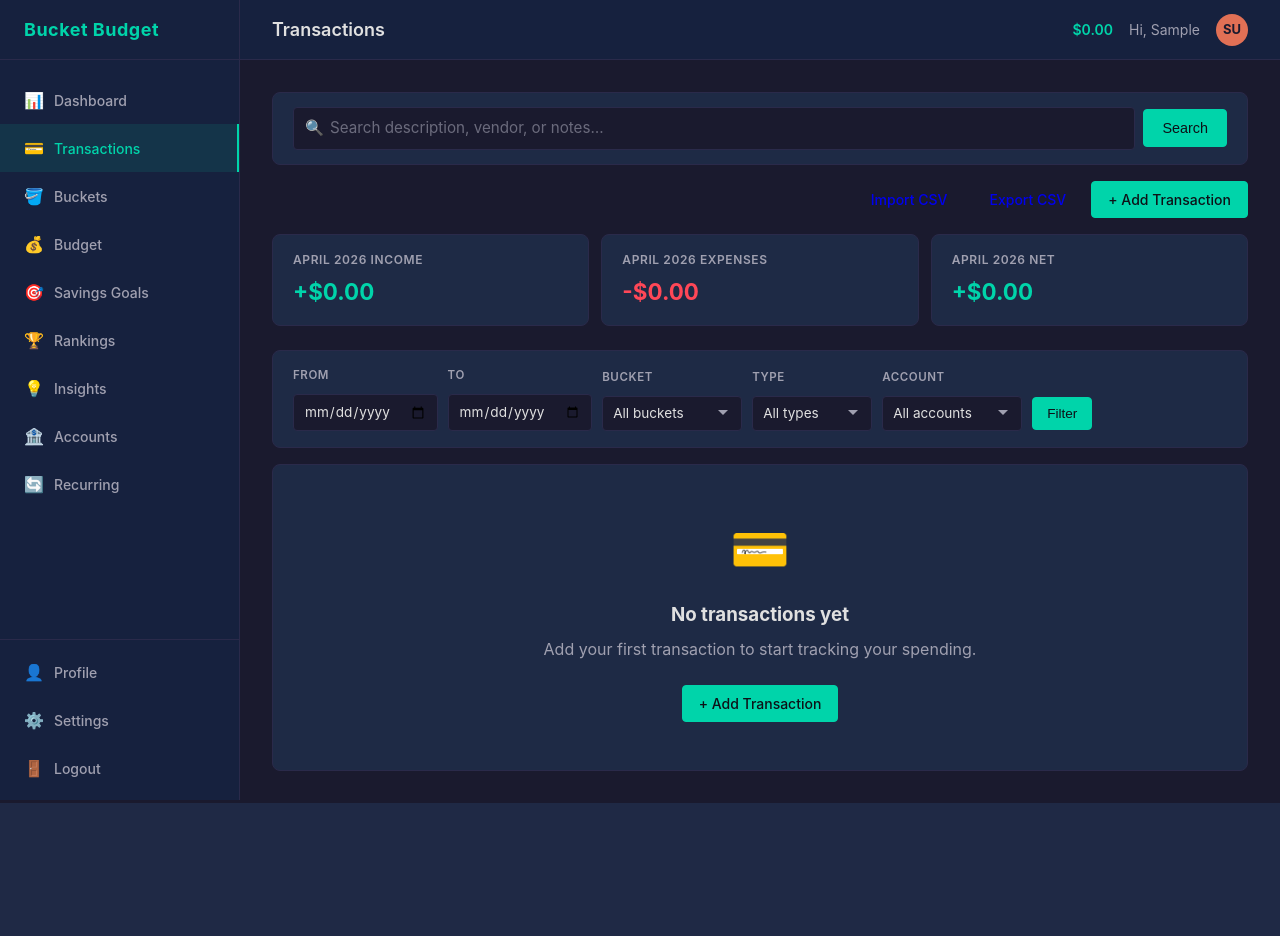
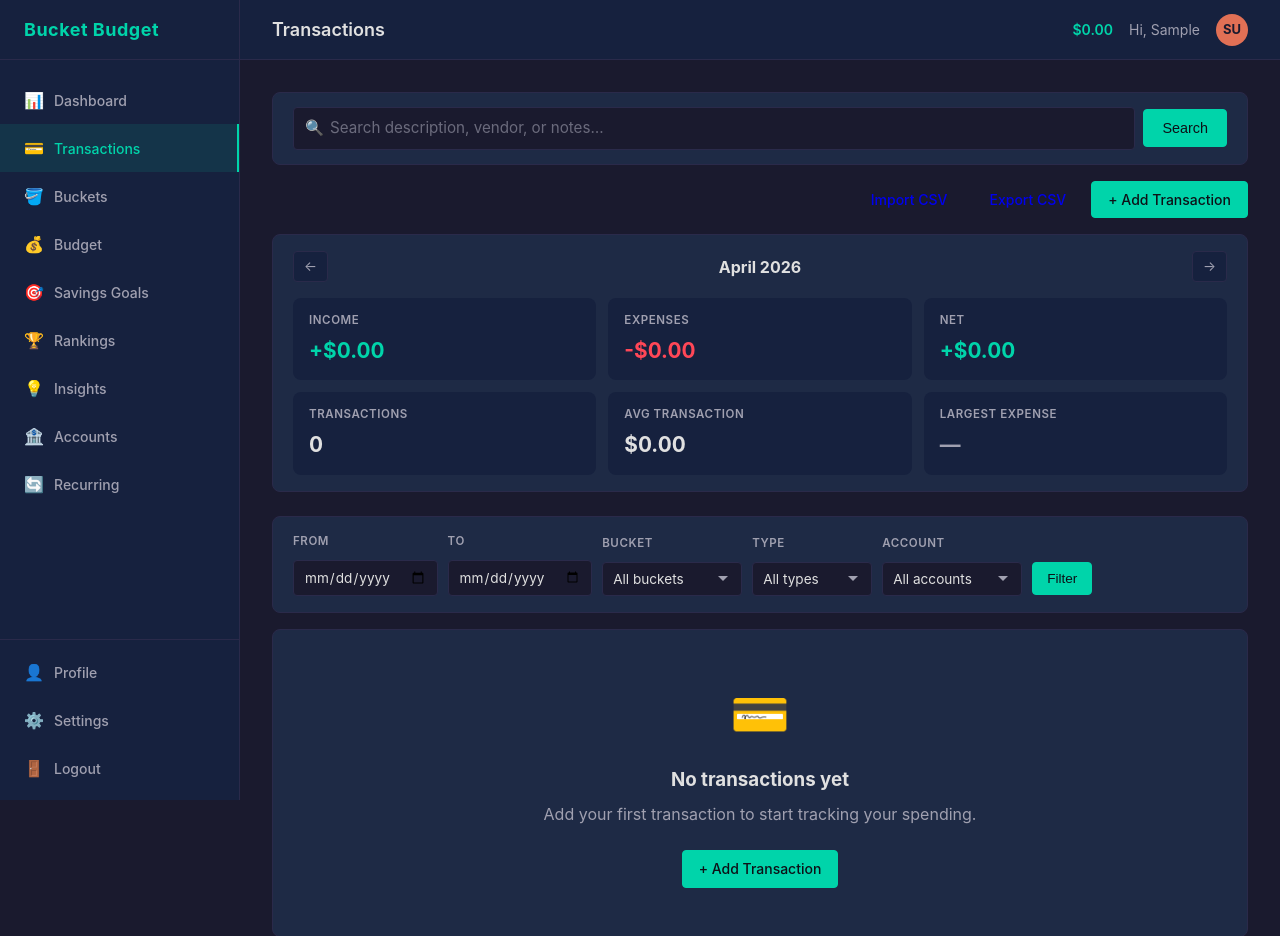
Before and after one commit to dsneed123/bucket-budget, a Django app: page /transactions/ in a window 1280 px wide. Shown: the top 936 px of the page. Before the commit the page ends 803 px from the top, so only its background shows below. Run offline with Django 4.2, Linux system fonts and the light colour scheme; the visitor is signed in with stand-in values (Sample User, id 1); data comes from the database, SQL or seed files in the repository; data that the repository does not hold is empty.

Commit message:
Add monthly transaction summary header (#74)
Co-authored-by: dsneed123 <davissneed@Daviss-Mac-mini.local>

```diff
--- a/transactions/templates/transactions/transaction_list.html
+++ b/transactions/templates/transactions/transaction_list.html
@@ -48,19 +48,48 @@ mark.search-highlight {
     <a href="{% url 'transaction_add' %}" class="btn btn-primary">+ Add Transaction</a>
 </div>
 
-<div style="display: grid; grid-template-columns: repeat(3, 1fr); gap: 12px; margin-bottom: 24px;">
-    <div class="card" style="padding: 16px 20px;">
-        <div style="font-size: 0.75rem; font-weight: 600; color: var(--text-secondary); text-transform: uppercase; letter-spacing: 0.05em; margin-bottom: 6px;">{{ current_month }} Income</div>
-        <div style="font-size: 1.4rem; font-weight: 700; color: var(--accent-green);">+{{ total_income|currency:request.user.currency }}</div>
+{# Monthly summary header #}
+<div class="card" style="padding: 16px 20px; margin-bottom: 24px;">
+    {# Month navigation #}
+    <div style="display: flex; align-items: center; justify-content: space-between; margin-bottom: 16px;">
+        <a href="?{{ prev_month_qs }}" style="display: inline-flex; align-items: center; padding: 4px 10px; background: var(--bg-secondary); color: var(--text-secondary); border: 1px solid var(--border); border-radius: 4px; font-size: 0.85rem; text-decoration: none; transition: border-color 0.2s;" onmouseover="this.style.borderColor='var(--accent-green)'" onmouseout="this.style.borderColor='var(--border)'">&larr;</a>
+        <div style="display: flex; align-items: center; gap: 10px;">
+            <span style="font-size: 1rem; font-weight: 700; color: var(--text-primary);">{{ current_month }}</span>
+            {% if not is_current_month %}
+                <a href="?{{ today_qs }}" style="font-size: 0.75rem; color: var(--text-secondary); text-decoration: none; border: 1px solid var(--border); border-radius: 4px; padding: 2px 8px; transition: border-color 0.2s;" onmouseover="this.style.borderColor='var(--accent-green)'" onmouseout="this.style.borderColor='var(--border)'">Today</a>
+            {% endif %}
+        </div>
+        <a href="?{{ next_month_qs }}" style="display: inline-flex; align-items: center; padding: 4px 10px; background: var(--bg-secondary); color: var(--text-secondary); border: 1px solid var(--border); border-radius: 4px; font-size: 0.85rem; text-decoration: none; transition: border-color 0.2s;" onmouseover="this.style.borderColor='var(--accent-green)'" onmouseout="this.style.borderColor='var(--border)'">&rarr;</a>
     </div>
-    <div class="card" style="padding: 16px 20px;">
-        <div style="font-size: 0.75rem; font-weight: 600; color: var(--text-secondary); text-transform: uppercase; letter-spacing: 0.05em; margin-bottom: 6px;">{{ current_month }} Expenses</div>
-        <div style="font-size: 1.4rem; font-weight: 700; color: var(--accent-red);">-{{ total_expenses|currency:request.user.currency }}</div>
-    </div>
-    <div class="card" style="padding: 16px 20px;">
-        <div style="font-size: 0.75rem; font-weight: 600; color: var(--text-secondary); text-transform: uppercase; letter-spacing: 0.05em; margin-bottom: 6px;">{{ current_month }} Net</div>
-        <div style="font-size: 1.4rem; font-weight: 700; color: {% if net >= 0 %}var(--accent-green){% else %}var(--accent-red){% endif %};">
-            {% if net >= 0 %}+{% endif %}{{ net|currency:request.user.currency }}
+    {# Summary stats grid — two rows of three #}
+    <div style="display: grid; grid-template-columns: repeat(3, 1fr); gap: 12px;">
+        <div style="padding: 14px 16px; background: var(--bg-secondary); border-radius: 8px;">
+            <div style="font-size: 0.72rem; font-weight: 600; color: var(--text-secondary); text-transform: uppercase; letter-spacing: 0.05em; margin-bottom: 6px;">Income</div>
+            <div style="font-size: 1.3rem; font-weight: 700; color: var(--accent-green);">+{{ total_income|currency:request.user.currency }}</div>
+        </div>
+        <div style="padding: 14px 16px; background: var(--bg-secondary); border-radius: 8px;">
+            <div style="font-size: 0.72rem; font-weight: 600; color: var(--text-secondary); text-transform: uppercase; letter-spacing: 0.05em; margin-bottom: 6px;">Expenses</div>
+            <div style="font-size: 1.3rem; font-weight: 700; color: var(--accent-red);">-{{ total_expenses|currency:request.user.currency }}</div>
+        </div>
+        <div style="padding: 14px 16px; background: var(--bg-secondary); border-radius: 8px;">
+            <div style="font-size: 0.72rem; font-weight: 600; color: var(--text-secondary); text-transform: uppercase; letter-spacing: 0.05em; margin-bottom: 6px;">Net</div>
+            <div style="font-size: 1.3rem; font-weight: 700; color: {% if net >= 0 %}var(--accent-green){% else %}var(--accent-red){% endif %};">
+                {% if net >= 0 %}+{% endif %}{{ net|currency:request.user.currency }}
+            </div>
+        </div>
+        <div style="padding: 14px 16px; background: var(--bg-secondary); border-radius: 8px;">
+            <div style="font-size: 0.72rem; font-weight: 600; color: var(--text-secondary); text-transform: uppercase; letter-spacing: 0.05em; margin-bottom: 6px;">Transactions</div>
+            <div style="font-size: 1.3rem; font-weight: 700; color: var(--text-primary);">{{ txn_count }}</div>
+        </div>
+        <div style="padding: 14px 16px; background: var(--bg-secondary); border-radius: 8px;">
+            <div style="font-size: 0.72rem; font-weight: 600; color: var(--text-secondary); text-transform: uppercase; letter-spacing: 0.05em; margin-bottom: 6px;">Avg Transaction</div>
+            <div style="font-size: 1.3rem; font-weight: 700; color: var(--text-primary);">{{ avg_txn_amount|currency:request.user.currency }}</div>
+        </div>
+        <div style="padding: 14px 16px; background: var(--bg-secondary); border-radius: 8px;">
+            <div style="font-size: 0.72rem; font-weight: 600; color: var(--text-secondary); text-transform: uppercase; letter-spacing: 0.05em; margin-bottom: 6px;">Largest Expense</div>
+            <div style="font-size: 1.3rem; font-weight: 700; color: {% if largest_expense > 0 %}var(--accent-red){% else %}var(--text-secondary){% endif %};">
+                {% if largest_expense > 0 %}-{{ largest_expense|currency:request.user.currency }}{% else %}—{% endif %}
+            </div>
         </div>
     </div>
 </div>
--- a/transactions/views.py
+++ b/transactions/views.py
@@ -9,7 +9,7 @@ from urllib.parse import urlencode
 
 from django.contrib.auth.decorators import login_required
 from django.core.paginator import Paginator
-from django.db.models import Q, Sum
+from django.db.models import Max, Q, Sum
 from django.http import JsonResponse, StreamingHttpResponse
 from django.shortcuts import render, redirect, get_object_or_404
 from django.urls import reverse
@@ -139,13 +139,42 @@ def transaction_list(request):
     page_obj = paginator.get_page(page_number)
 
     today = datetime.date.today()
-    # Stats always reflect current month across all user transactions (unaffected by filters)
+
+    # Parse selected summary month/year from GET params (default to current month)
+    try:
+        summary_year = int(request.GET.get('summary_year', today.year))
+        summary_month = int(request.GET.get('summary_month', today.month))
+        if not (1 <= summary_month <= 12 and summary_year >= 2000):
+            summary_year, summary_month = today.year, today.month
+    except (ValueError, TypeError):
+        summary_year, summary_month = today.year, today.month
+
+    selected_month_date = datetime.date(summary_year, summary_month, 1)
+
+    # Stats reflect the selected month across all user transactions (unaffected by filters)
     month_qs = Transaction.objects.filter(
-        user=request.user, date__year=today.year, date__month=today.month
+        user=request.user, date__year=summary_year, date__month=summary_month
     )
     total_income = month_qs.filter(transaction_type='income').aggregate(s=Sum('amount'))['s'] or Decimal('0')
     total_expenses = month_qs.filter(transaction_type='expense').aggregate(s=Sum('amount'))['s'] or Decimal('0')
     net = total_income - total_expenses
+
+    # Additional summary stats for selected month
+    non_transfer_qs = month_qs.exclude(transaction_type='transfer')
+    txn_count = non_transfer_qs.count()
+    total_all = non_transfer_qs.aggregate(s=Sum('amount'))['s'] or Decimal('0')
+    avg_txn_amount = (total_all / txn_count).quantize(Decimal('0.01')) if txn_count > 0 else Decimal('0')
+    largest_expense = month_qs.filter(transaction_type='expense').aggregate(m=Max('amount'))['m'] or Decimal('0')
+
+    # Build prev/next month links
+    if summary_month == 1:
+        prev_year, prev_month = summary_year - 1, 12
+    else:
+        prev_year, prev_month = summary_year, summary_month - 1
+    if summary_month == 12:
+        next_year, next_month = summary_year + 1, 1
+    else:
+        next_year, next_month = summary_year, summary_month + 1
 
     # Build query string for pagination links (preserves active filters)
     filter_params = {}
@@ -165,8 +194,28 @@ def transaction_list(request):
         filter_params['tag'] = tag_id
     if page_size != 25:
         filter_params['page_size'] = page_size
+    # Preserve summary month selection in pagination and filter links
+    if summary_year != today.year or summary_month != today.month:
+        filter_params['summary_year'] = summary_year
+        filter_params['summary_month'] = summary_month
     filter_qs = urlencode(filter_params)
     filter_qs_no_search = urlencode({k: v for k, v in filter_params.items() if k != 'search'})
+
+    # Build prev/next month query strings (preserve current filters, strip summary month params)
+    base_month_params = {k: v for k, v in filter_params.items() if k not in ('summary_year', 'summary_month', 'page')}
+
+    prev_month_params = dict(base_month_params)
+    prev_month_params['summary_year'] = prev_year
+    prev_month_params['summary_month'] = prev_month
+    prev_month_qs = urlencode(prev_month_params)
+
+    next_month_params = dict(base_month_params)
+    next_month_params['summary_year'] = next_year
+    next_month_params['summary_month'] = next_month
+    next_month_qs = urlencode(next_month_params)
+
+    # Query string for "Today" link — same filters but no summary month override
+    today_qs = urlencode(base_month_params)
 
     # Build a condensed page range for the template: always show first/last,
     # current ±2, with None as ellipsis sentinel.
@@ -190,7 +239,7 @@ def transaction_list(request):
     accounts = BankAccount.objects.filter(user=request.user, is_active=True).order_by('name')
     tags = Tag.objects.filter(user=request.user).order_by('name')
 
-    # Income by source for current month
+    # Income by source for selected month
     income_by_source = []
     if total_income > 0:
         source_rows = (
@@ -213,7 +262,14 @@ def transaction_list(request):
         'total_income': total_income,
         'total_expenses': total_expenses,
         'net': net,
-        'current_month': today.strftime('%B %Y'),
+        'txn_count': txn_count,
+        'avg_txn_amount': avg_txn_amount,
+        'largest_expense': largest_expense,
+        'current_month': selected_month_date.strftime('%B %Y'),
+        'is_current_month': (summary_year == today.year and summary_month == today.month),
+        'prev_month_qs': prev_month_qs,
+        'next_month_qs': next_month_qs,
+        'today_qs': today_qs,
         'buckets': buckets,
         'accounts': accounts,
         'tags': tags,
```
